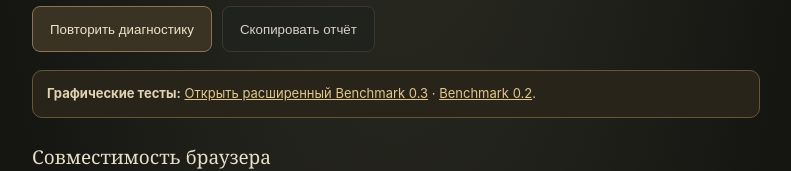
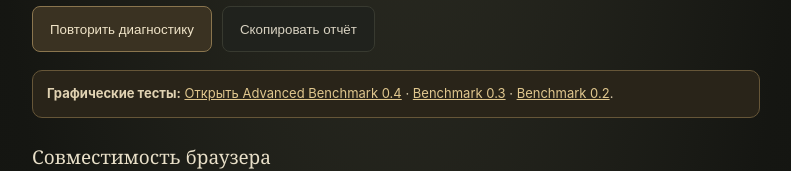
Before and after one commit to holocauxxt-cell/witcher-web-port, a plain HTML site: page index.html in a window 1280 px wide. Shown: the part 325-496 px from the top of the page, without its empty margins (244-1035 px from the left). Drawn offline with Linux system fonts and the light colour scheme.

Commit message:
Link advanced WebGL benchmark 0.4

```diff
--- a/index.html
+++ b/index.html
@@ -34,7 +34,7 @@ footer{margin-top:24px;color:#77796e;font-size:11px}
 <header><div class="kicker">Independent compatibility test · build 0.1</div><h1>WITCHER WEB PORT</h1><div class="sub">Диагностика браузерной среды iPhone. Проверяем возможности Safari до разработки слоя совместимости.</div></header>
 <div class="notice"><strong>Важно.</strong> Эта страница не запускает The Witcher 3 и не содержит её игровых файлов. Она измеряет доступные браузеру функции. Результаты сами по себе не доказывают, что REDengine 3 можно запустить в Safari.</div>
 <div class="actions"><button id="run">Запустить диагностику</button><button class="secondary" id="copy">Скопировать отчёт</button></div>
-<div class="notice"><strong>Графические тесты:</strong> <a href="./benchmark-03.html" style="color:#e0c78e">Открыть расширенный Benchmark 0.3</a> · <a href="./benchmark.html" style="color:#e0c78e">Benchmark 0.2</a>.</div>
+<div class="notice"><strong>Графические тесты:</strong> <a href="./benchmark-04.html" style="color:#e0c78e">Открыть Advanced Benchmark 0.4</a> · <a href="./benchmark-03.html" style="color:#e0c78e">Benchmark 0.3</a> · <a href="./benchmark.html" style="color:#e0c78e">Benchmark 0.2</a>.</div>
 <h2>Совместимость браузера</h2><section class="grid" id="results" aria-live="polite"></section>
 <h2>Сведения об устройстве</h2><div class="report" id="device">Нажми «Запустить диагностику».</div>
 <h2>Технический отчёт</h2><div class="report" id="report">Ожидание проверки…</div>
```
